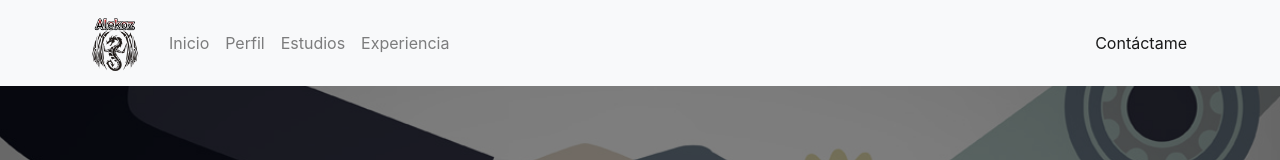
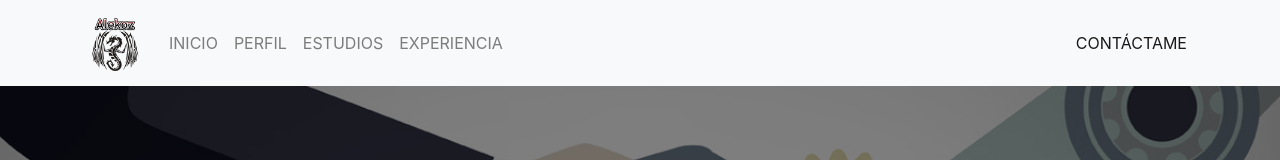
Before and after one commit to Alejogonzalez/Alejogonzalez.github.io, a plain HTML site: page index.html in a window 1280 px wide. Shown: the top 160 px of the page. Drawn offline with nearby package versions, Linux system fonts and the light colour scheme.

Commit message:
otro cambio pequeño

```diff
--- a/index.html
+++ b/index.html
@@ -27,16 +27,16 @@
         <div class="collapse navbar-collapse" id="navbarSupportedContent">
           <ul class="navbar-nav mr-auto">
             <li class="nav-item">
-              <a class="nav-link" href="#main">Inicio</a>
+              <a class="nav-link" href="#main">INICIO</a>
             </li>
             <li class="nav-item">
-              <a class="nav-link" href="#descripcion">Perfil</a>
+              <a class="nav-link" href="#descripcion">PERFIL</a>
             </li>
             <li class="nav-item">
-              <a class="nav-link" href="#equipo">Estudios</a>
+              <a class="nav-link" href="#equipo">ESTUDIOS</a>
             </li>
             <li class="nav-item">
-              <a class="nav-link" href="#place-time">Experiencia</a>
+              <a class="nav-link" href="#experiencia">EXPERIENCIA</a>
             </li>
             <!-- <li class="nav-item">
               <a class="nav-link" href="#contactanos">Contáctanos</a>
@@ -50,7 +50,7 @@
               <a class="nav-link" href="#" data-toggle="modal" data-target="#modalEntrevista">Entrevista</a>
             </li> -->
             <li class="nav-item">
-              <a class="nav-link" href="#contactanos"  >Contáctame</a>
+              <a class="nav-link" href="#contactanos"  >CONTÁCTAME</a>
             </li>
           </ul>
         </div>
```
